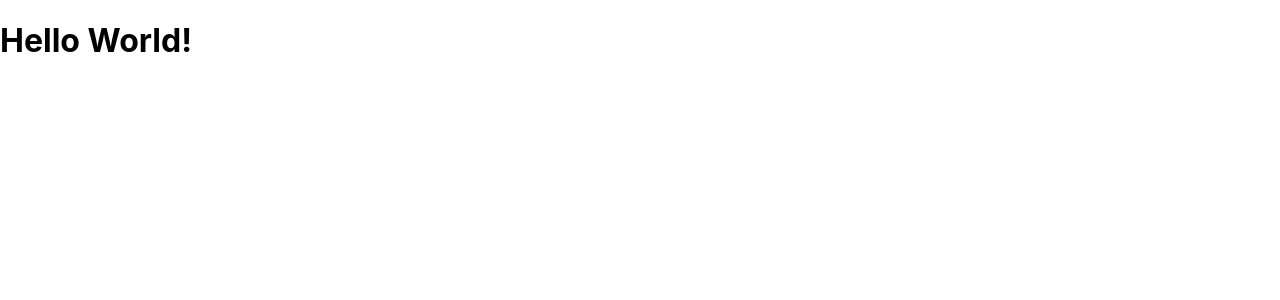
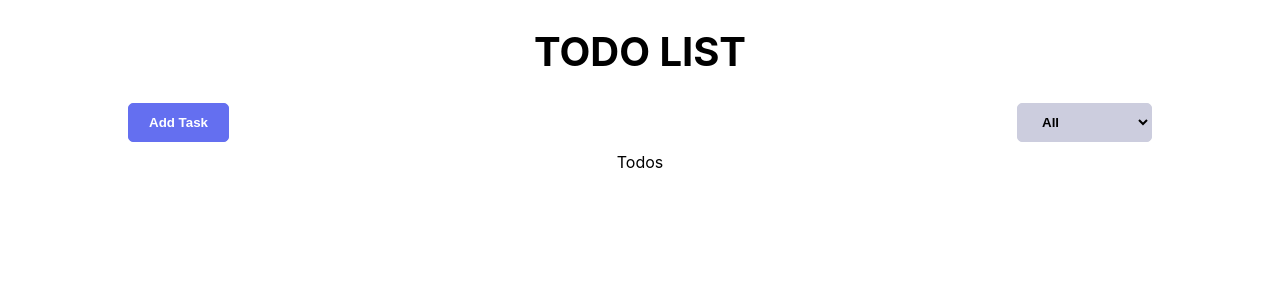
Before and after one commit to Kirtiraj17/react-todo-app, a React (Create React App) app: page / in a window 1280 px wide. Shown: the top 300 px of the page. Built offline with nearby package versions, Linux system fonts and the light colour scheme.

Commit message:
Todo header buttons added

```diff
--- /dev/null
+++ b/src/App.css
@@ -0,0 +1,49 @@
+.App {
+  text-align: center;
+}
+
+.wrapper {
+  max-width: 1440px;
+  width: 80%;
+  margin: 0 auto;
+}
+
+h1 {
+  font-size: 40px;
+  font-weight: 700;
+}
+
+.header {
+  margin: 10px 0;
+  display: flex;
+  justify-content: space-between;
+}
+
+.add-task {
+  padding: 10px 20px;
+  border: 1px solid #646FF0;
+  border-radius: 5px;
+  background-color: #646FF0;
+  color: #fff;
+  cursor: pointer;
+  font-weight: bold;
+  transition: all .1s ease-in;
+}
+
+.add-task:hover {
+  background-color: transparent;
+  color: #646FF0;
+}
+
+.select-task {
+  padding: 10px 20px;
+  border: 1px solid #cccdde;
+  border-radius: 5px;
+  background-color: #cccdde;
+  cursor: pointer;
+  font-weight: bold;
+}
+
+.select-task option {
+  font-weight: bold;
+}
--- a/src/App.js
+++ b/src/App.js
@@ -1,7 +1,15 @@
+import './App.css';
+import Header from './components/Header';
+import Todos from './components/Todos';
+
 function App() {
   return (
     <div className="App">
-      <h1>Hello World!</h1>
+      <div className="wrapper">
+        <h1>TODO LIST</h1>
+        <Header />
+        <Todos />
+      </div>
     </div>
   );
 }
--- /dev/null
+++ b/src/components/Header.js
@@ -0,0 +1,14 @@
+function Header() {
+  return (
+    <div className="header">
+      <button className="add-task">Add Task</button>
+      <select className="select-task">
+        <option value="all">All</option>
+        <option value="incomplete">Incomplete</option>
+        <option value="complete">Commplete</option>
+      </select>
+    </div>
+  )
+}
+
+export default Header;
--- /dev/null
+++ b/src/components/Todos.js
@@ -0,0 +1,7 @@
+function Todos() {
+  return (
+    <div>Todos</div>
+  )
+}
+
+export default Todos;
```
